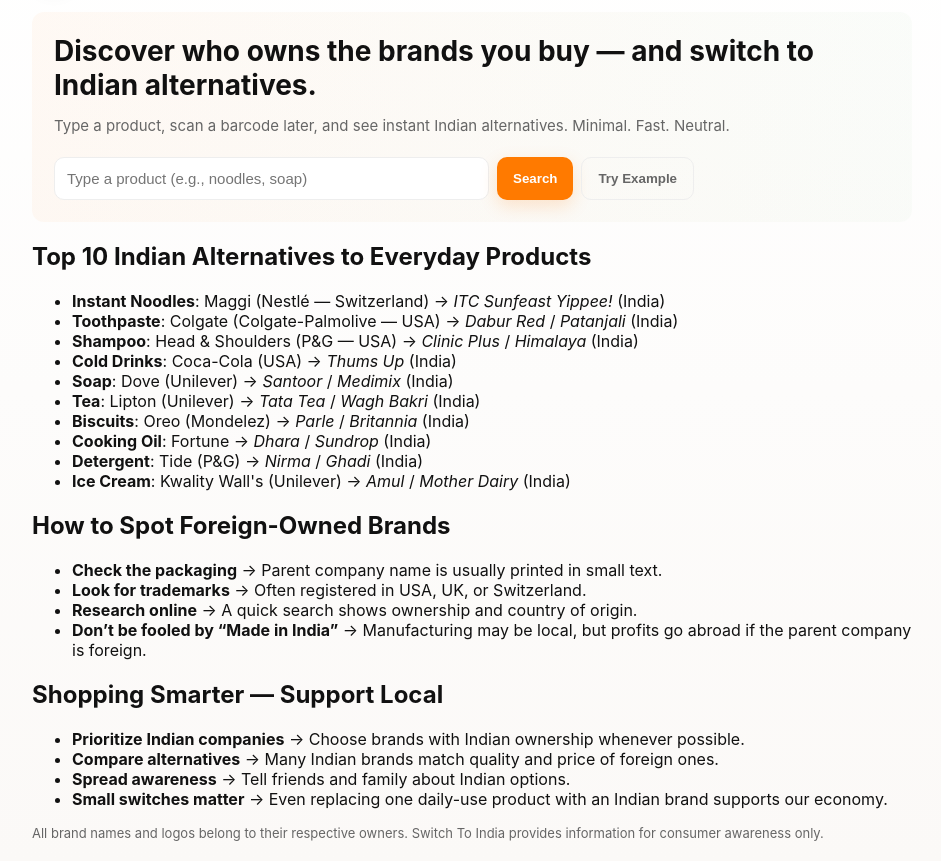
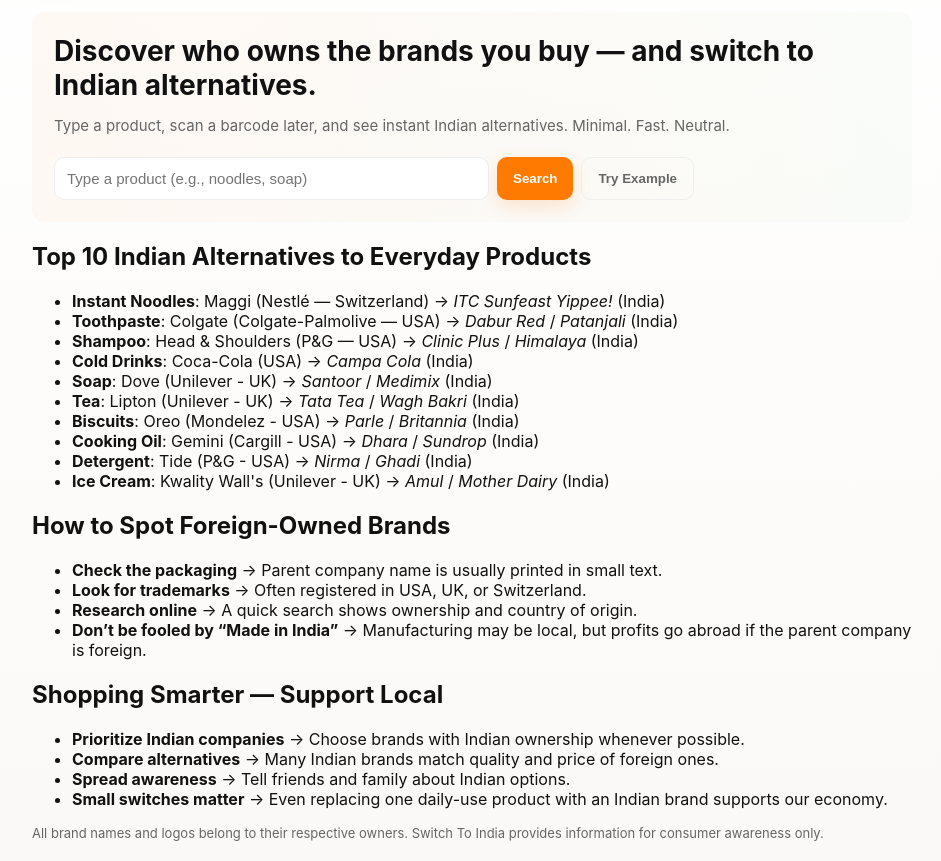
Before and after one commit to vijayanand2811/switchtoindia-app, a plain HTML site: page blog.html in a window 1280 px wide. Shown: the part 82-943 px from the top of the page, without its empty margins (168-1109 px from the left). Drawn offline with Linux system fonts and the light colour scheme.

Commit message:
Update blog.html

```diff
--- a/blog.html
+++ b/blog.html
@@ -51,13 +51,13 @@
       <li><strong>Instant Noodles</strong>: Maggi (Nestlé — Switzerland) → <em>ITC Sunfeast Yippee!</em> (India)</li>
       <li><strong>Toothpaste</strong>: Colgate (Colgate-Palmolive — USA) → <em>Dabur Red</em> / <em>Patanjali</em> (India)</li>
       <li><strong>Shampoo</strong>: Head & Shoulders (P&G — USA) → <em>Clinic Plus</em> / <em>Himalaya</em> (India)</li>
-      <li><strong>Cold Drinks</strong>: Coca-Cola (USA) → <em>Thums Up</em> (India)</li>
-      <li><strong>Soap</strong>: Dove (Unilever) → <em>Santoor</em> / <em>Medimix</em> (India)</li>
-      <li><strong>Tea</strong>: Lipton (Unilever) → <em>Tata Tea</em> / <em>Wagh Bakri</em> (India)</li>
-      <li><strong>Biscuits</strong>: Oreo (Mondelez) → <em>Parle</em> / <em>Britannia</em> (India)</li>
-      <li><strong>Cooking Oil</strong>: Fortune → <em>Dhara</em> / <em>Sundrop</em> (India)</li>
-      <li><strong>Detergent</strong>: Tide (P&G) → <em>Nirma</em> / <em>Ghadi</em> (India)</li>
-      <li><strong>Ice Cream</strong>: Kwality Wall's (Unilever) → <em>Amul</em> / <em>Mother Dairy</em> (India)</li>
+      <li><strong>Cold Drinks</strong>: Coca-Cola (USA) → <em>Campa Cola</em> (India)</li>
+      <li><strong>Soap</strong>: Dove (Unilever - UK) → <em>Santoor</em> / <em>Medimix</em> (India)</li>
+      <li><strong>Tea</strong>: Lipton (Unilever - UK) → <em>Tata Tea</em> / <em>Wagh Bakri</em> (India)</li>
+      <li><strong>Biscuits</strong>: Oreo (Mondelez - USA) → <em>Parle</em> / <em>Britannia</em> (India)</li>
+      <li><strong>Cooking Oil</strong>: Gemini (Cargill - USA) → <em>Dhara</em> / <em>Sundrop</em> (India)</li>
+      <li><strong>Detergent</strong>: Tide (P&G - USA) → <em>Nirma</em> / <em>Ghadi</em> (India)</li>
+      <li><strong>Ice Cream</strong>: Kwality Wall's (Unilever - UK) → <em>Amul</em> / <em>Mother Dairy</em> (India)</li>
     </ul>
   </section>
 
```
